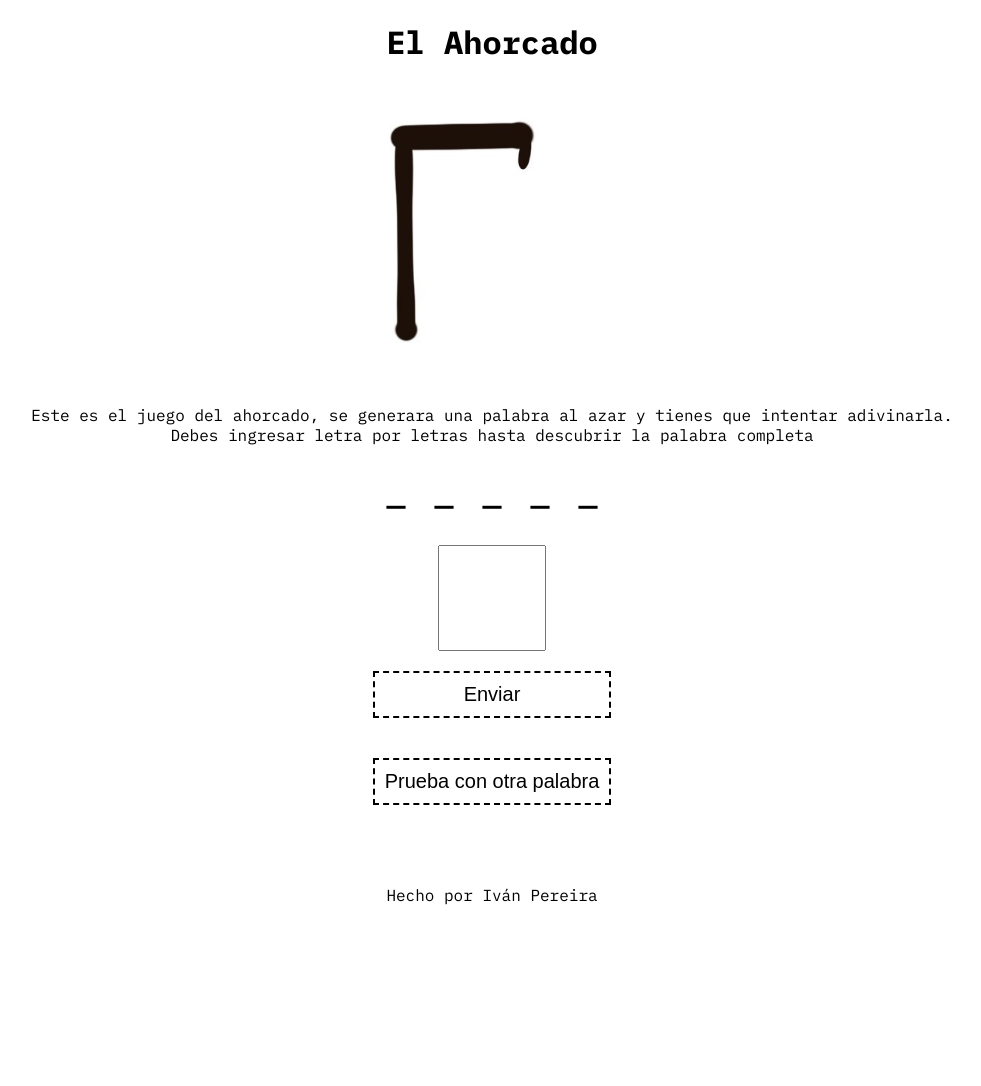
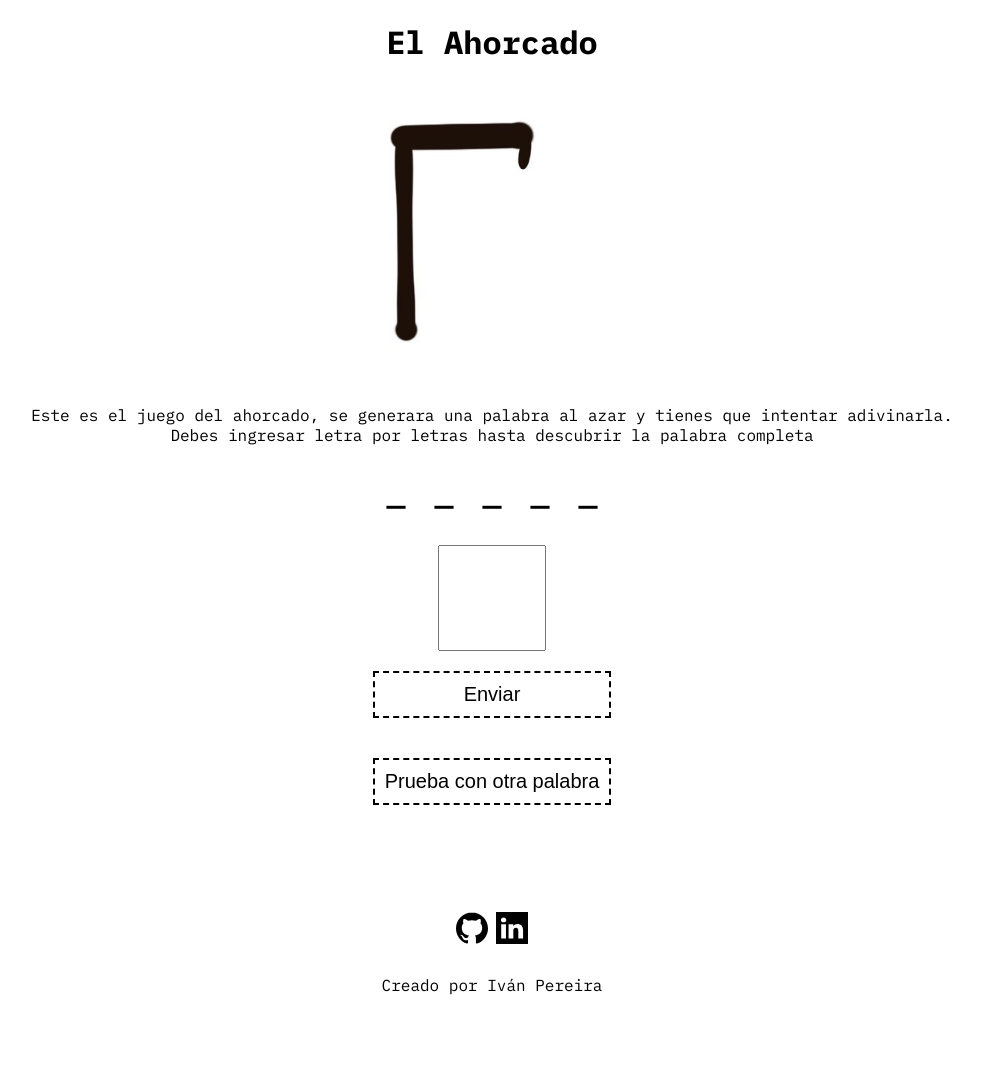
Before and after one commit to ivanexDev/Ahorcado, a plain HTML site: page index.html in a window 1280 px wide. Shown: the whole page, without its empty margins (148-1129 px from the left). Before the commit the page ends 913 px from the top, so only its background shows below. Drawn offline with Linux system fonts and the light colour scheme.

Commit message:
Se agregaron link de redes

```diff
--- a/app.js
+++ b/app.js
@@ -17,6 +17,9 @@ function colgando(){
 
 
 function adivinar (){
+  if(palabraArray === palabraGuion){
+    document.getElementById("errores").innerHTML = "Has Ganado!";
+  }
 
   if (errorGlobal >= 3){
     document.getElementById("errores").innerHTML = "Has Perdido";
--- a/index.html
+++ b/index.html
@@ -29,6 +29,12 @@
         </div>
 
     </div>
-    <footer>Hecho por Iván Pereira</footer>
+    <footer>
+        <div class="redes-sociales">
+            <a href="https://github.com/ivanexDev"><img class="img-sn" src="img/github-svgrepo-com.svg" alt="githublogo"></a>
+            <a href="#"><img class="img-sn linkedin" src="img/linkedin-svgrepo-com.svg" alt="linkedinlogo"></a>
+        </div>
+        <div class="mi-info">Creado por Iván Pereira</div>
+    </footer>
 </body>
 </html>
--- a/styles.css
+++ b/styles.css
@@ -1,5 +1,8 @@
 body {
     font-family: 'IBM Plex Mono', monospace;
+    min-height: 100vh;
+    margin: 0;
+    padding: 0;
 }
 
 .container {
@@ -55,7 +58,38 @@ button {
 }
 
 footer {
+    margin-top: auto;
     display: flex;
+    flex-direction: column;
+}
+
+.redes-sociales {
+    display: flex;
+    flex-direction: row;
     align-items: center;
     justify-content: center;
+    height: 90px;
 }
+
+.img-sn {
+    margin: 4px;
+    width: 32px;
+    /* -webkit-filter: invert(100%);
+    filter: invert(100%); */
+}
+
+.linkedin {
+    width: 32px;
+}
+
+.mi-info {
+    align-self: center;
+}
+
+@media screen and (width <=412px) {
+
+    footer {
+        margin-top: 6.25rem;
+    }
+
+}
```
Also changed, not shown: img/github-svgrepo-com.svg (added), img/linkedin-svgrepo-com.svg (added).
